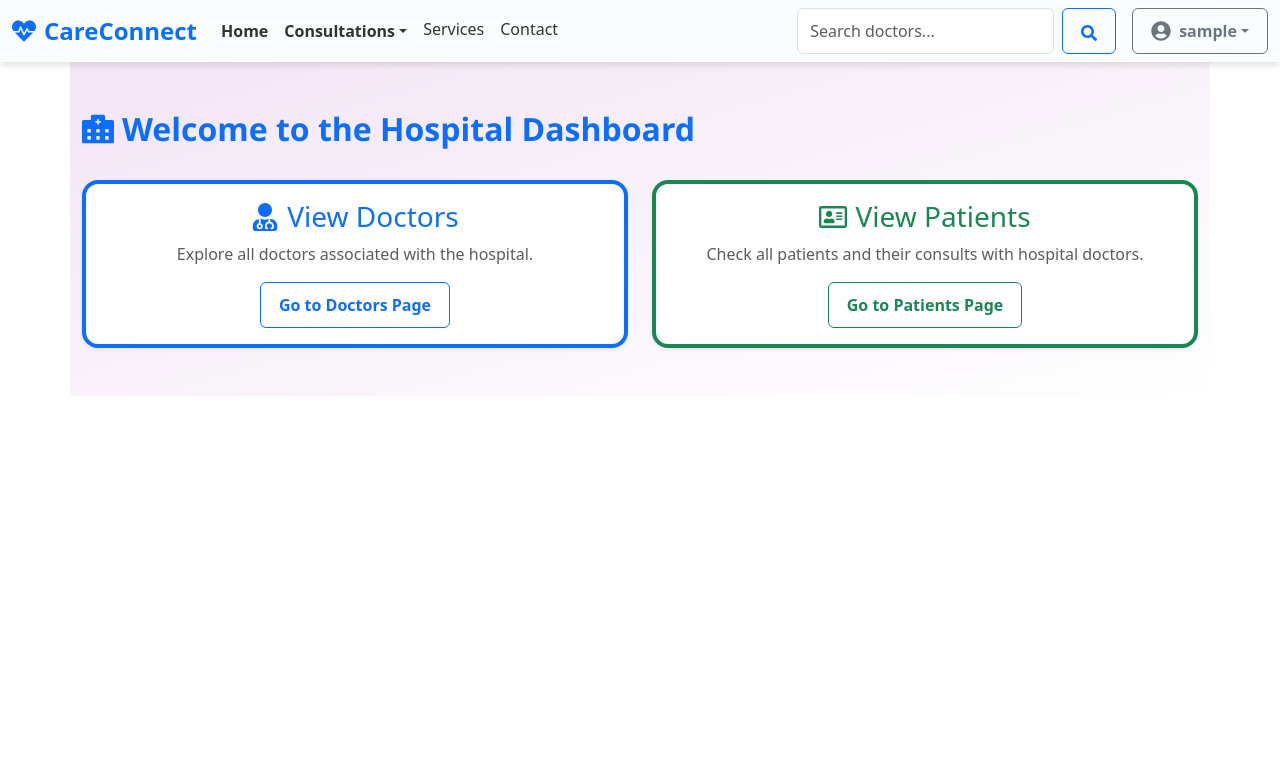
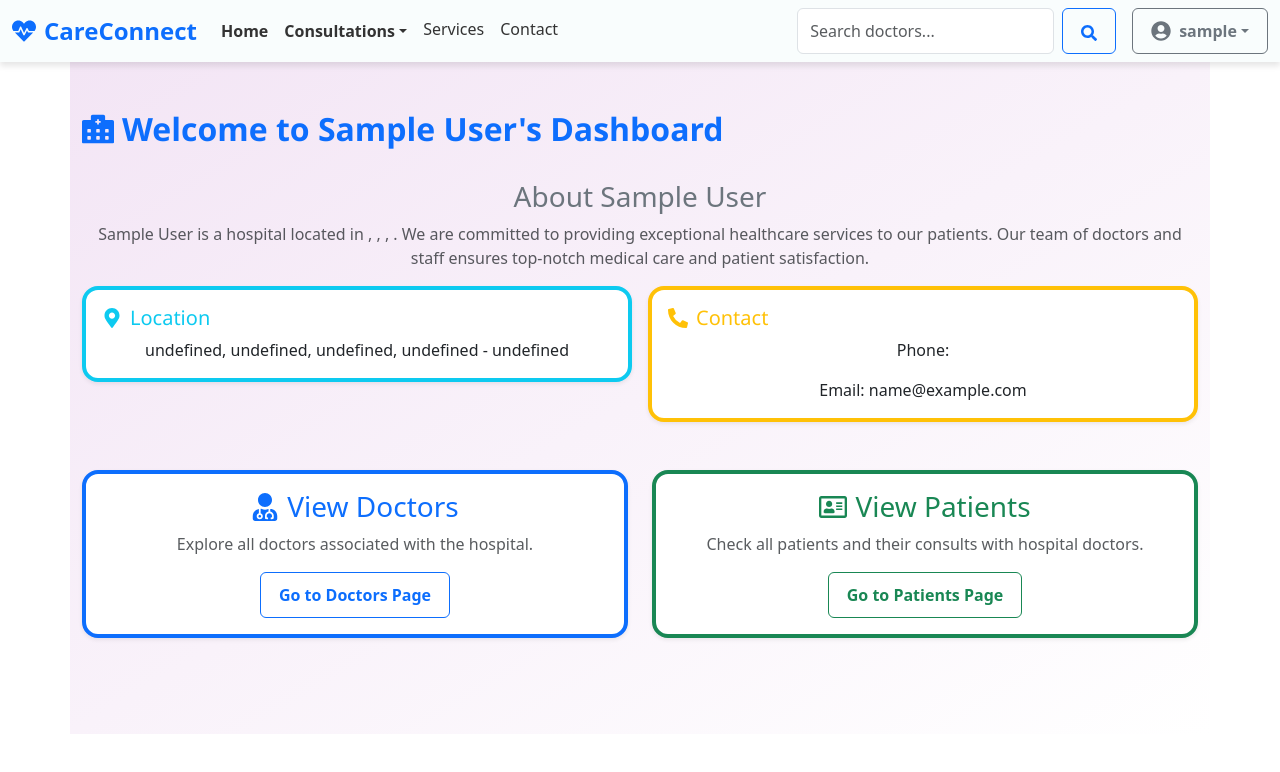
Before and after one commit to prabhupachisia/Bot_Coders_AMUHACKS4.0, a React (Create React App) app in the folder frontend/: page /hos-home in a window 1280 px wide. Shown: the top 772 px of the page. Built offline with nearby package versions, Linux system fonts and the light colour scheme; sample sign-in values are in the browser's storage.

Commit message:
Added the HosHome

```diff
--- a/frontend/src/Pages/Hospital/HosHome.jsx
+++ b/frontend/src/Pages/Hospital/HosHome.jsx
@@ -1,9 +1,12 @@
 import React from "react";
 import { useNavigate } from "react-router-dom";
-import { FaHospitalAlt, FaUserMd, FaRegAddressCard } from "react-icons/fa";
+import { FaHospitalAlt, FaUserMd, FaRegAddressCard, FaMapMarkerAlt, FaPhoneAlt, FaEnvelope } from "react-icons/fa";
 
 const HosHome = () => {
     const navigate = useNavigate();
+
+    // Retrieve user data from localStorage
+    const user = JSON.parse(localStorage.getItem("user"));
 
     // Handlers for navigation
     const handleViewDoctors = () => {
@@ -21,16 +24,49 @@ const HosHome = () => {
                 background: "linear-gradient(to bottom right, #f3e5f5, #ffffff)",
             }}
         >
+            {/* Header Section */}
             <div className="d-flex justify-content-between align-items-center mb-4">
                 <h2 className="text-primary d-flex align-items-center gap-2">
                     <FaHospitalAlt size={32} />
-                    Welcome to the Hospital Dashboard
+                    Welcome to {user.name}'s Dashboard
                 </h2>
             </div>
 
-            <div className="row g-4">
+            {/* Hospital Information Section */}
+            <div className="mb-5">
+                <h3 className="text-secondary">About {user.name}</h3>
+                <p className="text-muted">
+                    {user.name} is a hospital located in {user.street}, {user.city}, {user.state}, {user.country}. We are committed to providing exceptional healthcare services to our patients. Our team of doctors and staff ensures top-notch medical care and patient satisfaction.
+                </p>
+                <div className="row g-3">
+                    <div className="col-md-6">
+                        <div className="card border-top border-4 border-info shadow-sm">
+                            <div className="card-body">
+                                <h5 className="card-title text-info d-flex align-items-center gap-2">
+                                    <FaMapMarkerAlt /> Location
+                                </h5>
+                                <p className="card-text">{`${user.street}, ${user.city}, ${user.state}, ${user.country} - ${user.pinCode}`}</p>
+                            </div>
+                        </div>
+                    </div>
+                    <div className="col-md-6">
+                        <div className="card border-top border-4 border-warning shadow-sm">
+                            <div className="card-body">
+                                <h5 className="card-title text-warning d-flex align-items-center gap-2">
+                                    <FaPhoneAlt /> Contact
+                                </h5>
+                                <p className="card-text">Phone: {user.phone}</p>
+                                <p className="card-text">Email: {user.email}</p>
+                            </div>
+                        </div>
+                    </div>
+                </div>
+            </div>
+
+            {/* Navigation Cards */}
+            <div className="row g-4 mb-5">
+                {/* Doctors Section */}
                 <div className="col-md-6">
-                    {/* Doctors Section */}
                     <div className="card h-100 border-top border-4 border-primary shadow-sm">
                         <div className="card-body d-flex flex-column align-items-center justify-content-center">
                             <h3 className="card-title text-primary d-flex align-items-center gap-2">
@@ -49,8 +85,8 @@ const HosHome = () => {
                     </div>
                 </div>
 
+                {/* Patients Section */}
                 <div className="col-md-6">
-                    {/* Patients Section */}
                     <div className="card h-100 border-top border-4 border-success shadow-sm">
                         <div className="card-body d-flex flex-column align-items-center justify-content-center">
                             <h3 className="card-title text-success d-flex align-items-center gap-2">
```
